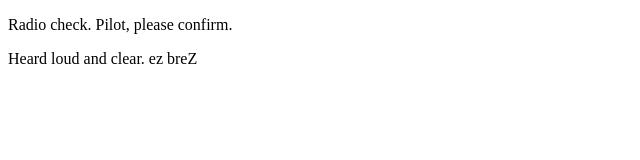
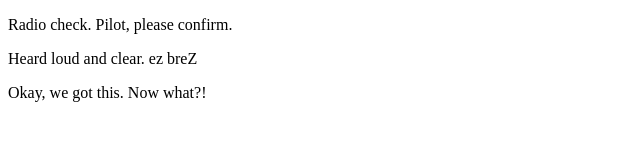
Before and after one commit to jnorrick/communication-log-control, a plain HTML site: page index.html in a window 1280 px wide. Shown: the whole page, without its empty margins (0-640 px from the left). Drawn offline with Linux system fonts and the light colour scheme.

Commit message:
response message

```diff
--- a/index.html
+++ b/index.html
@@ -3,5 +3,6 @@
     <body>
     <p>Radio check. Pilot, please confirm.</p>
     <p>Heard loud and clear. ez breZ</p>
+    <p>Okay, we got this. Now what?!</p>
 </body>
 </html>
```
